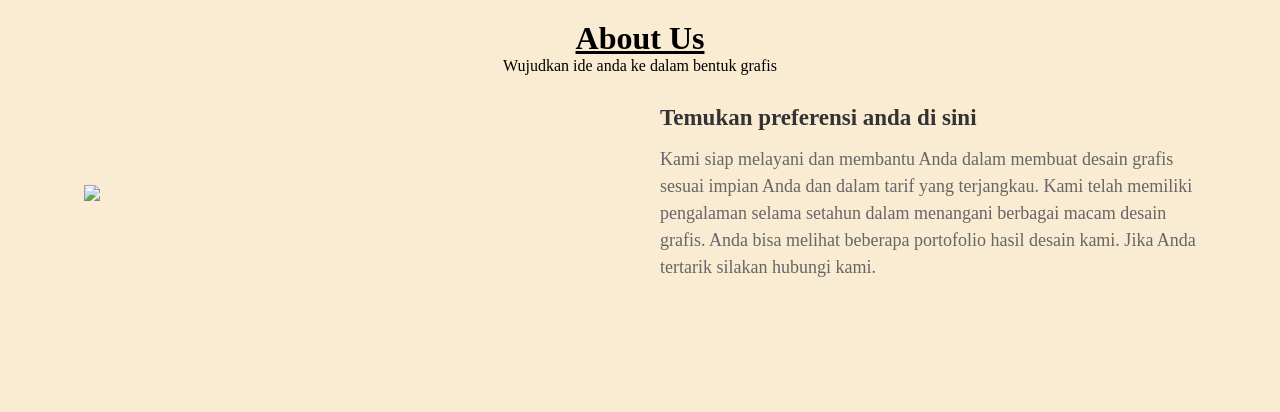
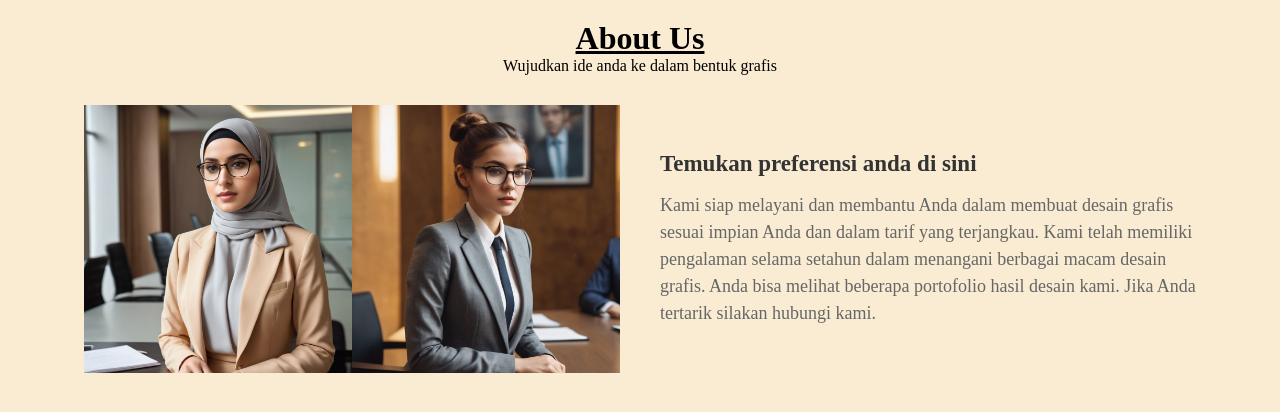
Before and after one commit to Cintanylustin/cintanie.github.io, a plain HTML site: page assets/html/aboutus.html in a window 1280 px wide. Drawn offline with Linux system fonts and the light colour scheme.

Commit message:
Update aboutus.html

```diff
--- a/assets/html/aboutus.html
+++ b/assets/html/aboutus.html
@@ -15,7 +15,7 @@
     <div class="container">
         <section class="about">
             <div class = "about-image">
-                <img src="aboutus.jpg">
+                <img src="../aboutus.jpg">
             </div>
             <div class="about-content">
                 <h2>Temukan preferensi anda di sini </h2>
```
